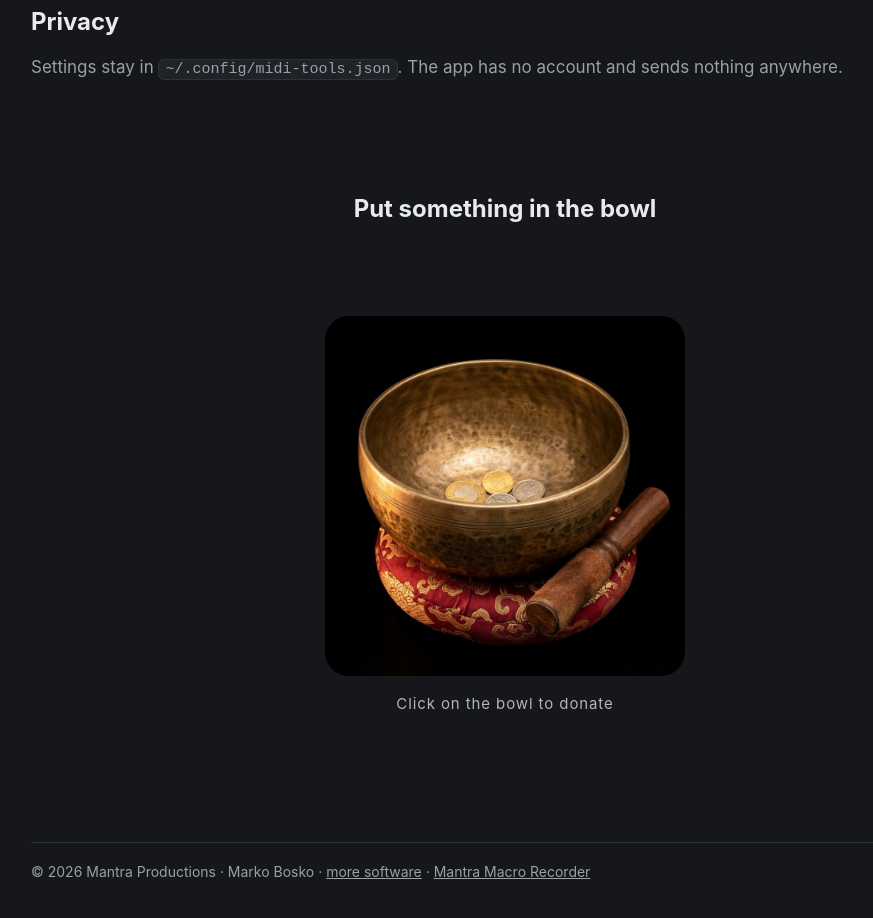
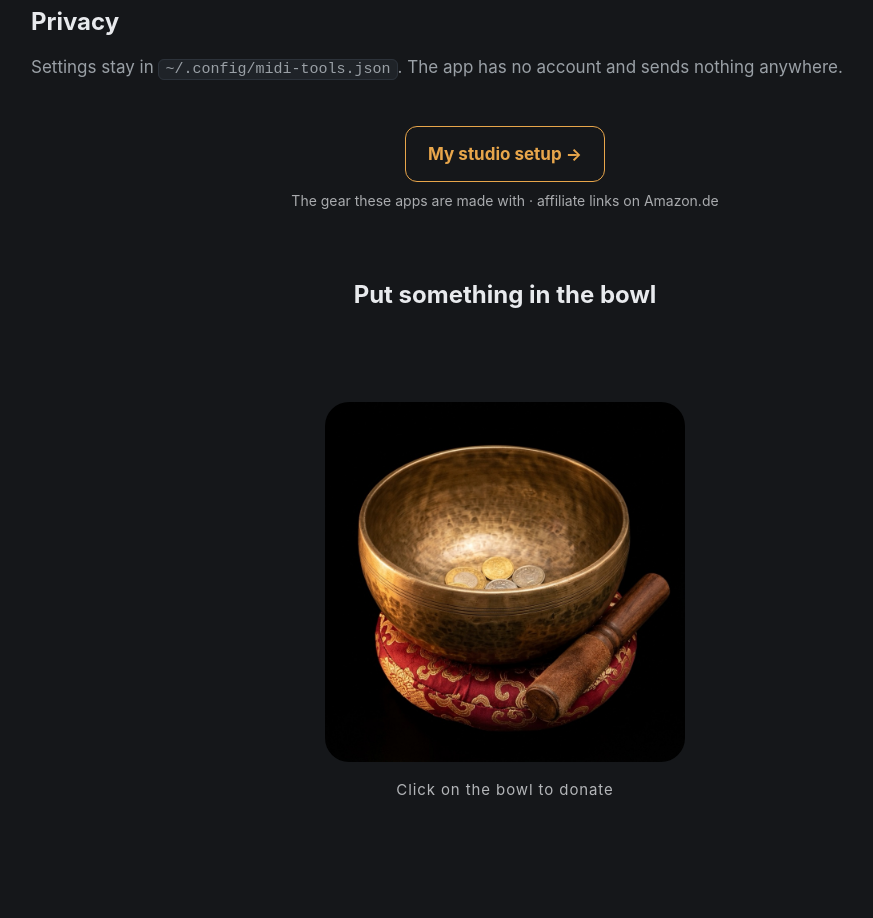
Before and after one commit to markoboskoauroville/MANTRA_MIDI_TOOLS, a plain HTML site: page site/public/index.html in a window 1280 px wide. Shown: the part 3154-4072 px from the top of the page, without its empty margins (135-1008 px from the left). Drawn offline with Linux system fonts and the light colour scheme.

Commit message:
site: My studio setup, one link above the donation bowl (not deployed until the studio page is registered in PartnerNet)
Co-Authored-By: Claude Opus 5.5 <noreply@anthropic.com>
Claude-Session: https://claude.ai/code/session_01NceKUAxRQgriJEt6XaCFZo

```diff
--- a/site/public/index.html
+++ b/site/public/index.html
@@ -132,6 +132,8 @@
   <h2>Privacy</h2>
   <p style="margin:0 0 44px;color:var(--dim)">Settings stay in <code>~/.config/midi-tools.json</code>. The app has no account and sends nothing anywhere.</p>
 
+<!-- My studio setup: the gear page (Marko, 1.11.2026) -->
+<div class="studio-link" style="text-align:center;margin:8px 0 0"><a href="https://studiosetupmantra.pages.dev" target="_blank" rel="noopener" style="display:inline-flex;align-items:center;gap:10px;padding:14px 22px;border-radius:12px;border:1px solid currentColor;text-decoration:none;font-weight:700;color:var(--amber)">My studio setup →</a><p style="margin:8px 0 0;font-size:14px;opacity:.7">The gear these apps are made with · affiliate links on Amazon.de</p></div>
 <!-- THE MANTRA PAYMENT GATEWAY, the donation bowl (MANTRA_MANIFEST modules/donation-bowl.md, payment-links.md).
      Step 1, on the page: only the title and the Tibetan bowl (a photoreal Nano Banana Pro render).
      Step 2, after a tap: the bowl rings (a singing bowl synthesised in the browser, nothing downloaded), fades away, and
```
Also changed, not shown: 1 other file.
